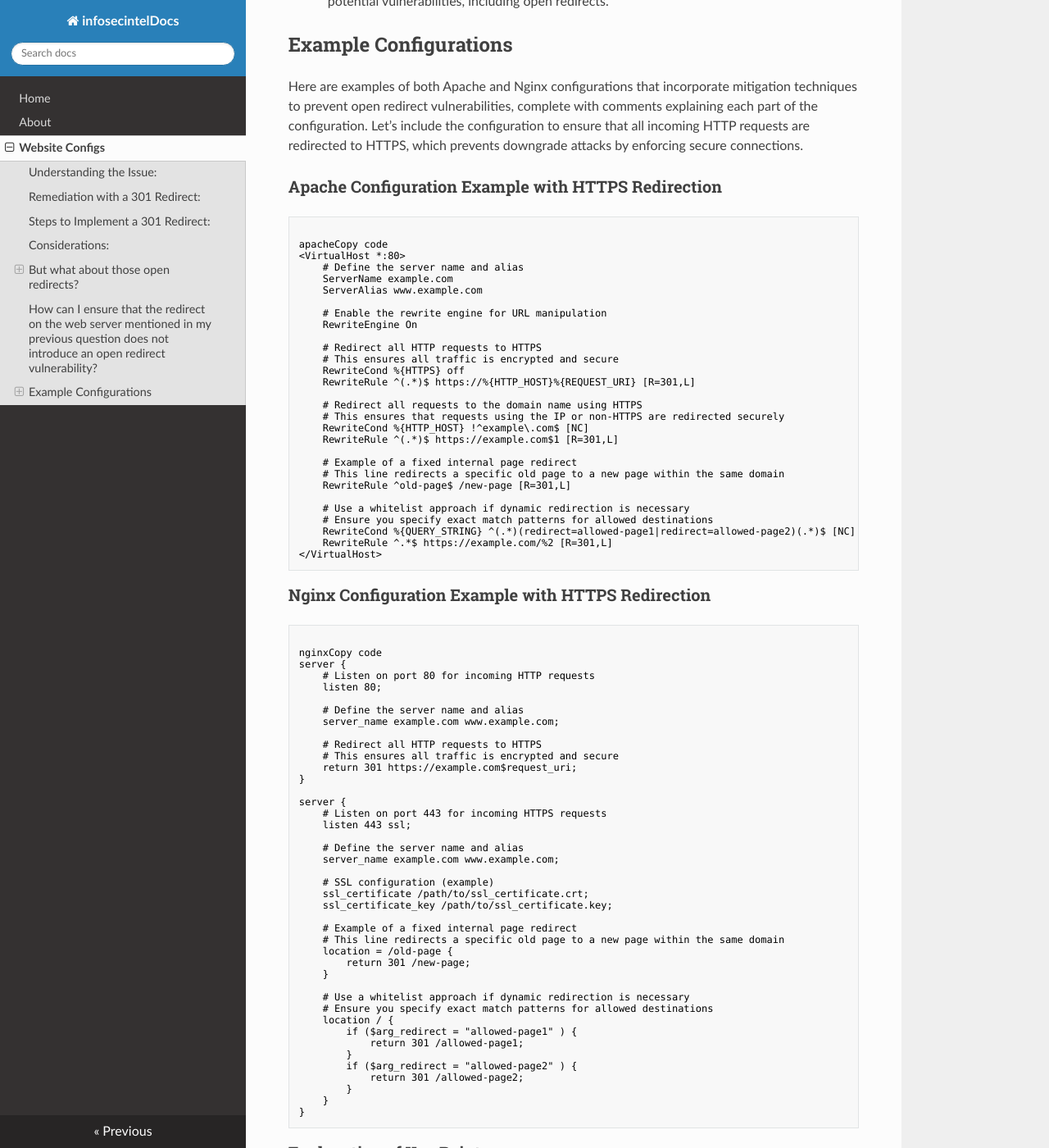
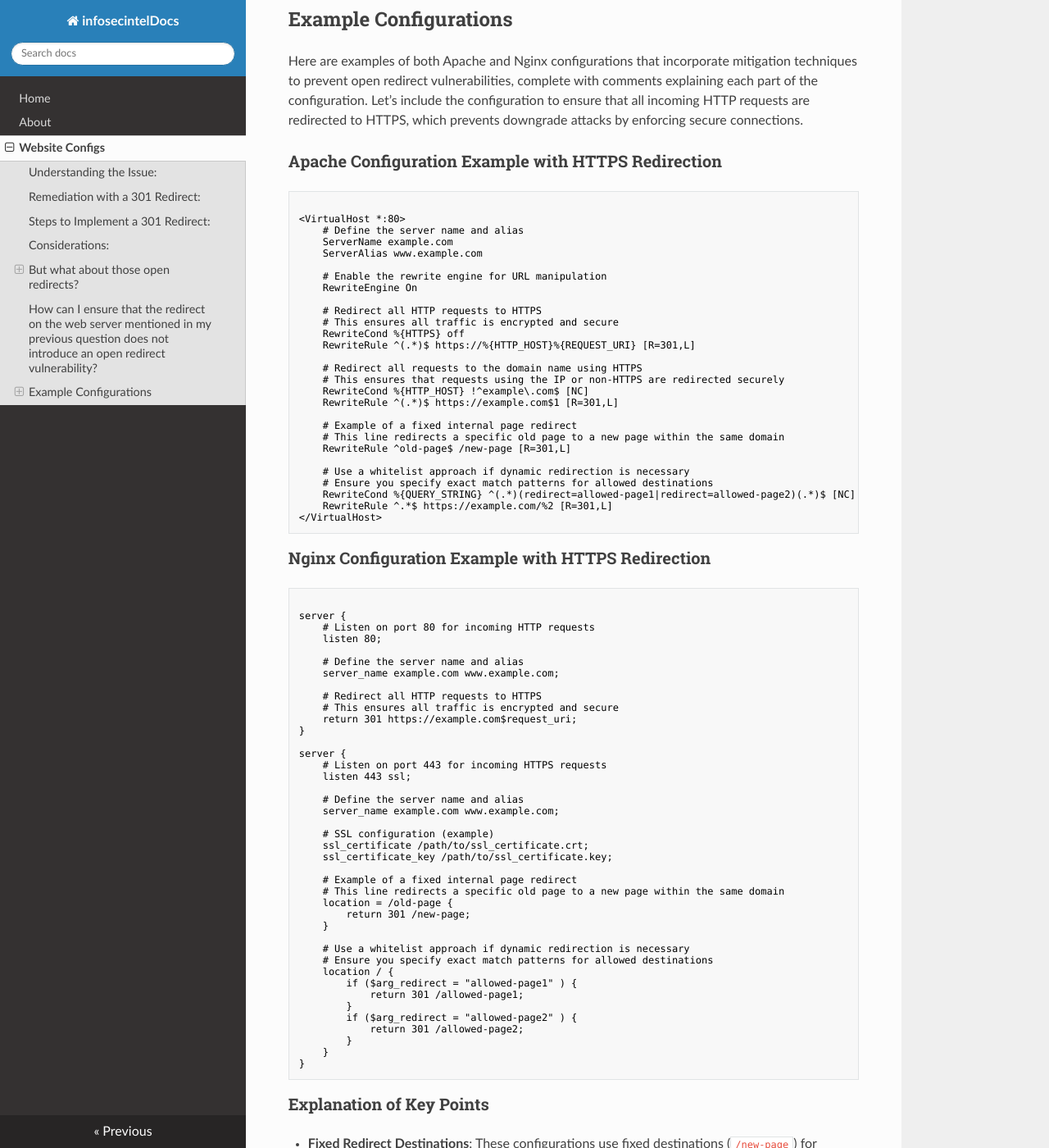
Before and after one commit to cyberopsbill/howto-guides, an MkDocs documentation site: the page built from docs/webpage-configs.md, in a window 1280 px wide and 1400 px high, scrolled down 3384 px. Shown: the whole window at 82% size. Built offline with MkDocs 1.6.1, drawn with Linux system fonts in a browser that asks for light colours; nearby versions of some CDN libraries.

Commit message:
update web-test.md

````diff
--- a/docs/webpage-configs.md
+++ b/docs/webpage-configs.md
@@ -19,22 +19,20 @@
 2. **Add Redirect Rules**:
 
     - For **Apache**, you can use the `RewriteEngine` and `RewriteRule` directives in your `.htaccess` file or in the main configuration file:
-<br>
-        ```
+
         RewriteEngine On
         RewriteCond %{HTTP_HOST} ^your.ip.address$
         RewriteRule ^(.*)$ https://yourdomain.com$1 [R=301,L]
-        ```
-<br>
+
+
     - For **Nginx**, use the `return` directive in the server block handling the IP address:
-        ```
+
         server {
             listen 80;
             server_name your.ip.address;
             return 301 https://yourdomain.com$request_uri;
         }
-        ```
-<br>
+
 3. **Test the Configuration**: After applying the changes, restart your web server to ensure the new configuration is loaded. Test the redirect by accessing the server using the IP address to verify that it correctly redirects to the domain.
 
 
@@ -117,7 +115,6 @@
 
 ```apache
 
-apacheCopy code
 <VirtualHost *:80>
     # Define the server name and alias
     ServerName example.com
@@ -151,7 +148,6 @@
 
 ```nginx
 
-nginxCopy code
 server {
     # Listen on port 80 for incoming HTTP requests
     listen 80;
````
